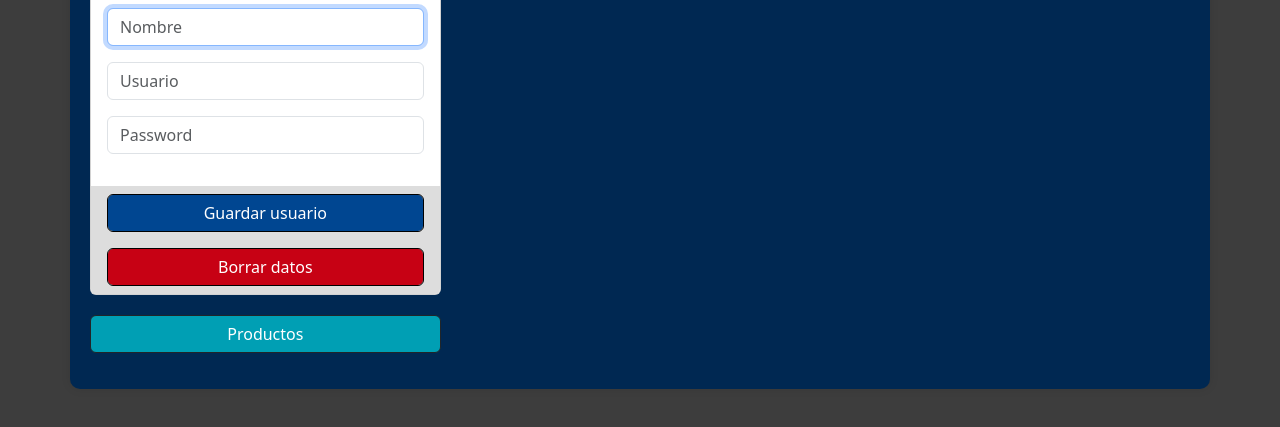
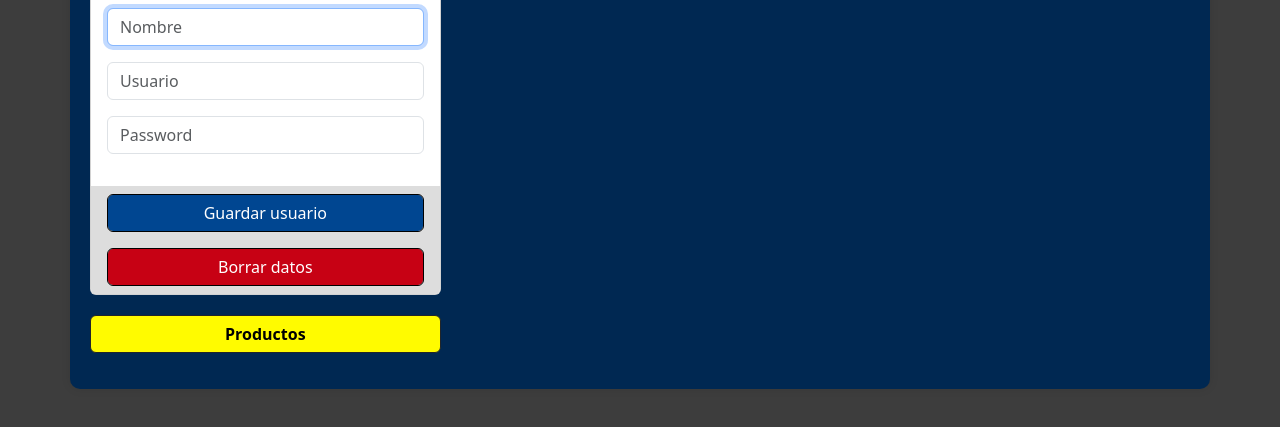
Before and after one commit to PalomequeDeLaTorre/Sockets, a website: page public/index.html in a window 1280 px wide. Shown: the part 211-638 px from the top of the page. Drawn offline with nearby package versions, Linux system fonts and the light colour scheme; no server answers.

Commit message:
mostrar_productos

```diff
--- a/public/css/styles.css
+++ b/public/css/styles.css
@@ -65,10 +65,14 @@ h1 {
 }
 
 .custom-btn {
-    background-color: rgb(0, 159, 180);
+    background-color: rgb(255, 251, 0);
+    color: black;
+    font-weight: bold;
     transition: background-color 0.3s ease;
 }
 
 .custom-btn:hover {
-    background-color: rgb(1, 197, 223);
+    background-color: rgb(0, 0, 0);
+    color: rgb(255, 255, 255);
+    font-weight: bold;
 }
```
